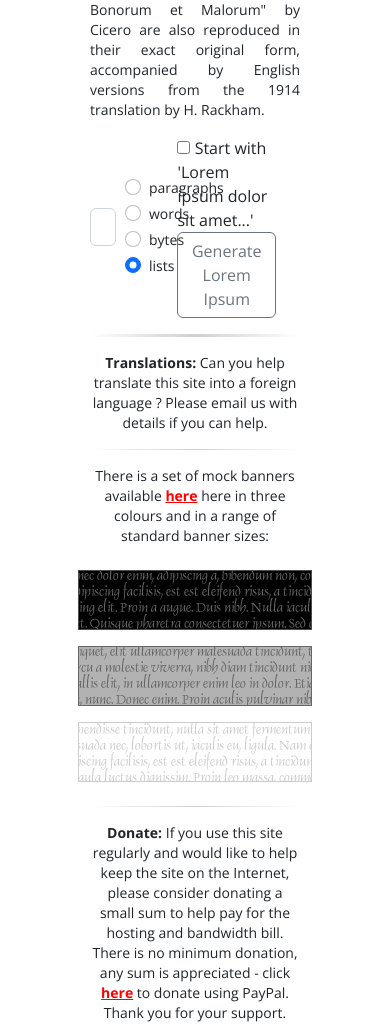
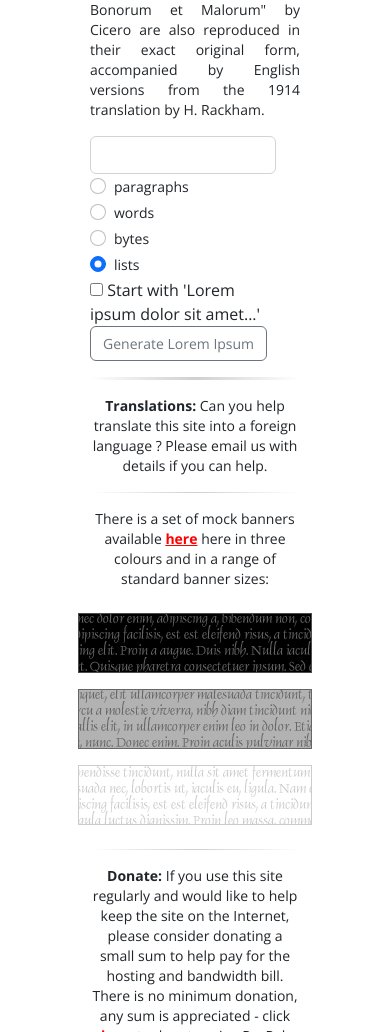
Before and after one commit to tarlan-code/lipsum, a plain HTML site: page index.html in a window 390 px wide. Shown: the part 2940-3972 px from the top of the page. Drawn offline with nearby package versions, Linux system fonts and the light colour scheme.

Commit message:
modified css and html file

```diff
--- a/assest/css/style.css
+++ b/assest/css/style.css
@@ -62,8 +62,8 @@ h2{
     text-align: justify;
 }
 
-.radio_table>div>label{
-    font-size: 14px;
+.radio_table div label{
+    font-size: 14px ;
     line-height: 20px;
 }
 
@@ -105,3 +105,8 @@ h3{
 .contact a:hover{
     color: red;
 }
+
+
+.generate_button{
+    font-size: 14px;
+}
--- a/index.html
+++ b/index.html
@@ -155,8 +155,8 @@
                     </p>
                 </div>
                 <form action="get" class="form-group row col-lg-6 col-md-12 align-items-center">
-                    <div class="col-2"><input class="form-control" type="number" name="" id=""></div>
-                    <div class="col-3 radio_table">
+                    <div class="col-lg-2 col-md-12"><input class="form-control" type="number" name="" id=""></div>
+                    <div class="col-lg-4 col-md-12 radio_table">
                         <div class="form-check">
                             <input class="form-check-input" type="radio" name="flexRadioDefault" id="flexRadioDefault1">
                             <label class="form-check-label" for="flexRadioDefault1">
@@ -182,14 +182,14 @@
                             </label>
                         </div>
                     </div>
-                    <div class="col-7">
+                    <div class="col-lg-6 col-md-12">
                         <tr>
                             <td><input type="checkbox" name="" id=""></td>
                             <td>Start with 'Lorem
                                 ipsum dolor sit amet...'
                             </td>
                         </tr>
-                        <tr><button type="button" class="btn btn-outline-secondary">Generate Lorem Ipsum</button></tr>
+                        <tr><button type="button" class="btn btn-outline-secondary generate_button">Generate Lorem Ipsum</button></tr>
                     </div>
                 </form>
             </div>
```
